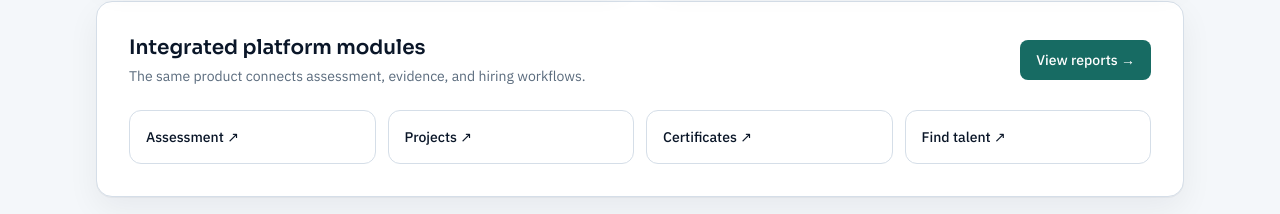
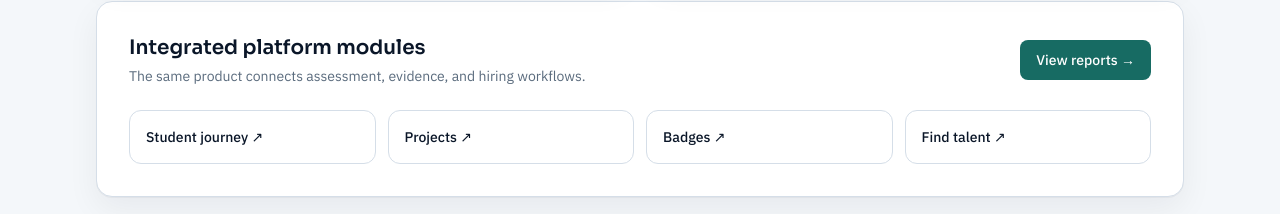
Before and after one commit to divya5623/TalentProof, a Next.js app: page / in a window 1280 px wide. Shown: the part 838-1052 px from the top of the page. Built offline with nearby package versions, Linux system fonts and the light colour scheme; no server answers.

Commit message:
Fix unified landing links to existing Talent Proof routes

```diff
--- a/src/app/page.tsx
+++ b/src/app/page.tsx
@@ -106,9 +106,9 @@ export default function LandingPage() {
           </div>
           <div className="mt-6 grid gap-3 text-sm sm:grid-cols-2 lg:grid-cols-4">
             {[
-              ["Assessment", "/assessments/session"],
+              ["Student journey", "/journey"],
               ["Projects", "/projects"],
-              ["Certificates", "/certificate"],
+              ["Badges", "/badges"],
               ["Find talent", "/recruiter/candidates"],
             ].map(([label, href]) => (
               <Link key={href} href={href} className="rounded-xl border border-paper-line bg-white p-4 font-medium text-ink transition hover:border-seal hover:text-seal">
```
